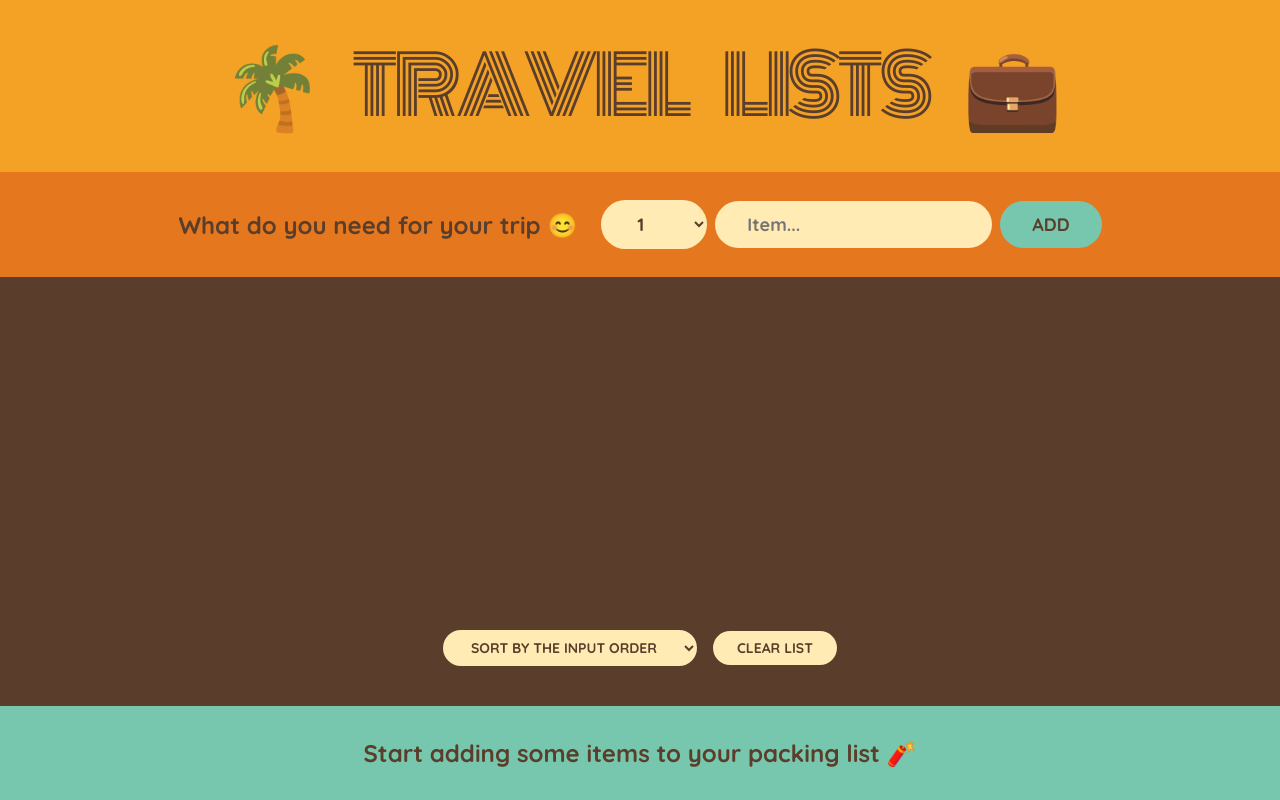
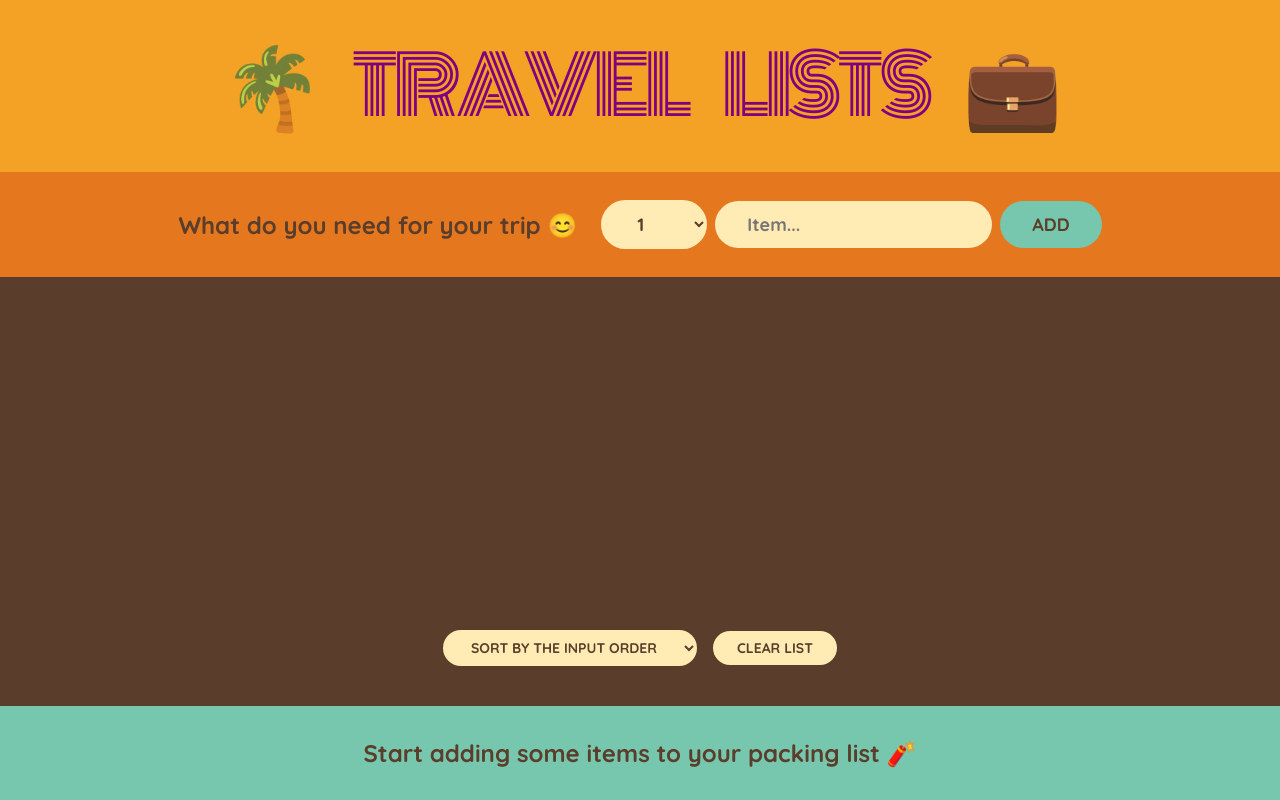
Before and after one commit to Meekah1/travels, a React (Create React App) app: page / in a window 1280 px wide. Built offline with nearby package versions, Linux system fonts and the light colour scheme.

Commit message:
done here

```diff
--- a/src/Logo.js
+++ b/src/Logo.js
@@ -1,3 +1,7 @@
 export default function Logo() {
-  return <h1>🌴 Travel lists 💼</h1>;
+  return (
+    <h1 style={{ color: Math.random() < 0.5 ? "green" : "Purple" }}>
+      🌴 Travel lists 💼
+    </h1>
+  );
 }
--- a/src/index.css
+++ b/src/index.css
@@ -59,6 +59,7 @@ input {
   font-family: inherit;
   border: none;
   border-radius: 10rem;
+  gap: 1rem;
   padding: 1.2rem 3.2rem;
   font-weight: 700;
   font-size: 1.8rem;
```
